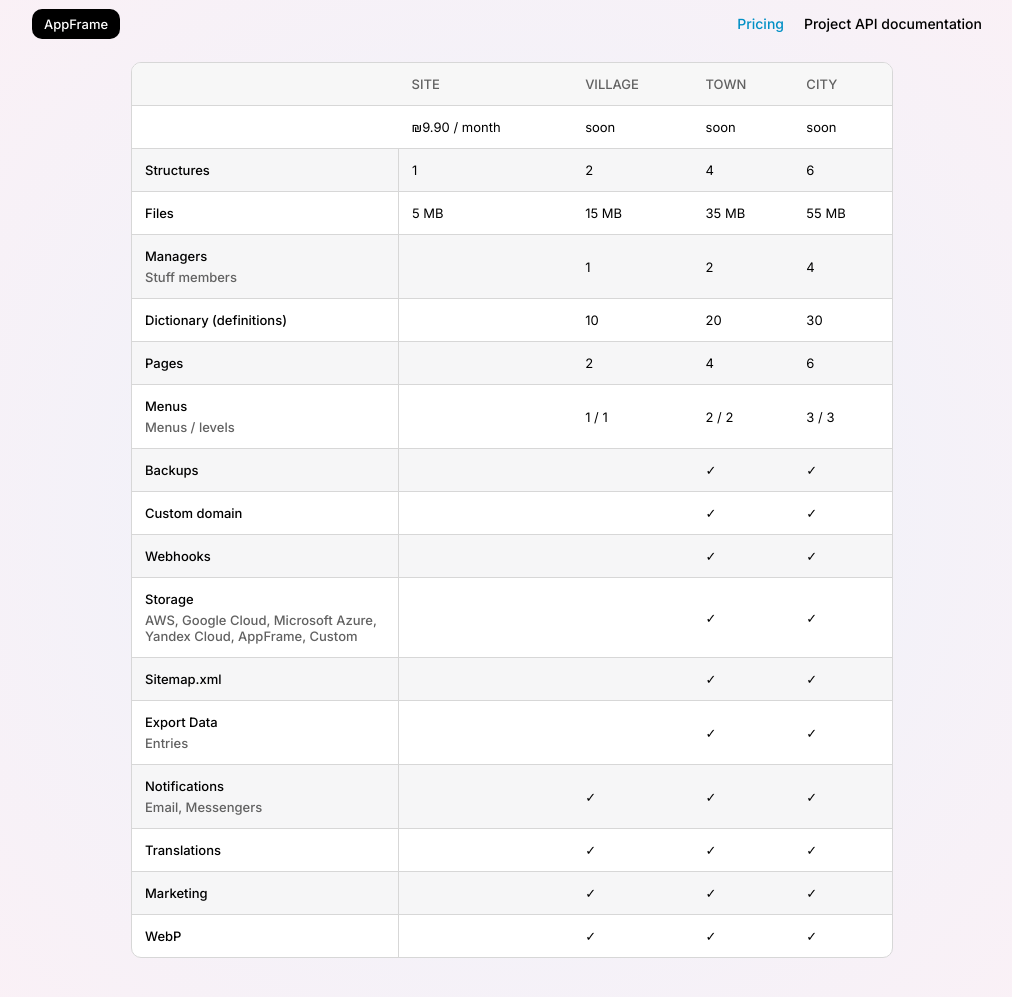
After one commit to appframe-co/home, a Node project: template src/views/pricing.liquid in a window 1280 px wide. The commit adds this page. Shown: the top 997 px of the page, without its empty margins (128-1140 px from the left). Run offline with Node 20 templates, Linux system fonts and the light colour scheme; the template is opened without the code that fills it, so the values that code supplies are empty.

Commit message:
pricing page

```diff
--- a/public/styles/global.css
+++ b/public/styles/global.css
@@ -21,56 +21,8 @@ a {
     text-decoration: none;
 }
 
-.container {
-    display: flex;
-    flex-direction: column;
-    height: 100%;
-    justify-content: center;
-    align-items: center;
+ul {
+    list-style: none;
+    padding: 0;
+    margin: 0;
 }
-
-.text {
-    width: 960px;
-    font-size: 80px;
-    font-weight: 700;
-    display: block;
-    word-break: break-word;
-    line-height: 100px;
-}
-
-.logo {
-    background-color: #008fc5;
-    color: #ffffff;
-    padding: 0 18px 13px;
-    border-radius: 10px;
-    overflow: hidden;
-}
-
-.lighweight {
-    font-weight: 400;
-}
-
-.actions {
-    width: 960px;
-    display: flex;
-    flex-direction: row;
-    gap: 15px;
-    font-size: 24px;
-    padding-top: 25px;
-    justify-content: end;
-    align-items: center;
-}
-
-.actions a {
-    color: #000000;
-    border: 2px solid #008fc5;
-    padding: 4px 12px;
-    border-radius: 6px;
-}
-.actions span {
-    font-size: 20px;
-}
-.actions a:hover {
-    background-color: #008fc5;
-    color: #ffffff;
-}
--- /dev/null
+++ b/public/styles/pricing.css
@@ -0,0 +1,101 @@
+.container {
+    display: flex;
+    flex-direction: column;
+    height: 100%;
+    justify-content: start;
+    align-items: center;
+}
+
+.logo {
+    background-color: #000000;
+    color: #ffffff;
+    height: 30px;
+    border-radius: 10px;
+    overflow: hidden;
+}
+.logo a {
+    color: #ffffff;
+    overflow: hidden;
+    font-weight: 500;
+    line-height: 30px;
+    display: block;
+    width: 100%;
+    padding: 0 12px;
+}
+
+.header {
+    width: 960px;
+    display: flex;
+    flex-direction: row;
+    justify-content: space-between;
+    align-items: center;
+    padding-bottom: 15px;
+}
+
+.links {
+    display: flex;
+    flex-direction: row;
+    gap: 20px;
+    font-size: 14px;
+    padding: 15px 10px;
+    justify-content: center;
+    align-items: center;
+    color: #000000;
+}
+
+.links li a {
+    color: #000000;
+    font-weight: 500;
+}
+.links li a:hover {
+    color: #008fc5;
+}
+.links li a.active {
+    color: #008fc5;
+}
+
+.table {
+    width: 760px;
+    text-align: left;
+    background-color: #fff;
+    border-radius: 10px;
+    border: 1px solid #d7d7d7;
+    overflow: hidden;
+}
+.table table {
+    width: 100%;
+    border-collapse: collapse;
+}
+.table th {
+    background-color: #f7f7f7;
+    color: #616161;
+    padding: 13px;
+    font-weight: 500;
+    text-transform: uppercase;
+}
+.table thead tr {
+    border-top: none;
+}
+.table tr {
+    height: 33px;
+    border-top: 1px solid #d7d7d7;
+}
+.table tr:nth-child(even) {
+    background-color: #f6f6f7;
+}
+.doc td {
+    padding: 13px;
+}
+.docName {
+    font-weight: 500;
+    border-right: 1px solid #d7d7d7;
+    word-wrap: break-word;
+    width: 240px;
+}
+.docName span {
+    display: block;
+}
+.docNameInfo {
+    color: #616161;
+    padding-top: 5px;
+}
--- /dev/null
+++ b/src/views/pricing.liquid
@@ -0,0 +1,185 @@
+<!DOCTYPE html>
+<html lang="en">
+  <head>
+    <meta charset="UTF-8">
+    <meta name="viewport" content="width=device-width, initial-scale=1.0">
+    <title>Pricing | AppFrame</title>
+    <link rel="stylesheet" href="./styles/global.css">
+    <link rel="stylesheet" href="./styles/pricing.css">
+    <link rel="preconnect" href="https://fonts.googleapis.com">
+    <link
+      rel="preconnect"
+      href="https://fonts.gstatic.com"
+      crossorigin>
+    <link href="https://fonts.googleapis.com/css2?family=Inter:wght@400;500;700&display=swap" rel="stylesheet">
+  </head>
+  <body>
+    <div class="container">
+      <div class="header">
+        <div class="logo">
+          <a href="/"><span>AppFrame</span></a>
+        </div>
+        <ul class="links">
+          <li><a href="/pricing" class="active">Pricing</a></li>
+          <li><a href="/docs/api/project-rest">Project API documentation</a></li>
+        </ul>
+      </div>
+      <div class="table">
+        <table>
+          <thead>
+            <tr>
+                <th></th>
+                <th>Site</th>
+                <th>Village</th>
+                <th>Town</th>
+                <th>City</th>
+            </tr>
+          </thead>
+          <tbody>
+              <tr class="doc">
+                  <td></td>
+                  <td>₪9.90 / month</td>
+                  <td>soon</td>
+                  <td>soon</td>
+                  <td>soon</td>
+              </tr>
+
+              <tr class="doc">
+                  <td class="docName">Structures</td>
+                  <td>1</td>
+                  <td>2</td>
+                  <td>4</td>
+                  <td>6</td>
+              </tr>
+              <tr class="doc">
+                  <td class="docName">Files</td>
+                  <td>5 MB</td>
+                  <td>15 MB</td>
+                  <td>35 MB</td>
+                  <td>55 MB</td>
+              </tr>
+              <tr class="doc">
+                  <td class="docName">
+                      <span>Managers</span>
+                      <span class="docNameInfo">Stuff members</span>
+                  </td>
+                  <td></td>
+                  <td>1</td>
+                  <td>2</td>
+                  <td>4</td>
+              </tr>
+              <tr class="doc">
+                  <td class="docName">Dictionary (definitions)</td>
+                  <td></td>
+                  <td>10</td>
+                  <td>20</td>
+                  <td>30</td>
+              </tr>
+              <tr class="doc">
+                  <td class="docName">Pages</td>
+                  <td></td>
+                  <td>2</td>
+                  <td>4</td>
+                  <td>6</td>
+              </tr>
+              <tr class="doc">
+                  <td class="docName">
+                      <span>Menus</span>
+                      <span class="docNameInfo">Menus / levels</span>
+                  </td>
+                  <td></td>
+                  <td>1 / 1</td>
+                  <td>2 / 2</td>
+                  <td>3 / 3</td>
+              </tr>
+              <tr class="doc">
+                  <td class="docName">Backups</td>
+                  <td></td>
+                  <td></td>
+                  <td>&#10003;</td>
+                  <td>&#10003;</td>
+              </tr>
+              <tr class="doc">
+                  <td class="docName">Custom domain</td>
+                  <td></td>
+                  <td></td>
+                  <td>&#10003;</td>
+                  <td>&#10003;</td>
+              </tr>
+              <tr class="doc">
+                  <td class="docName">Webhooks</td>
+                  <td></td>
+                  <td></td>
+                  <td>&#10003;</td>
+                  <td>&#10003;</td>
+              </tr>
+              <tr class="doc">
+                  <td class="docName">
+                      <span>Storage</span>
+                      <span class="docNameInfo">AWS, Google Cloud, Microsoft Azure, Yandex Cloud, AppFrame, Custom</span>
+                  </td>
+                  <td></td>
+                  <td></td>
+                  <td>&#10003;</td>
+                  <td>&#10003;</td>
+              </tr>
+              <tr class="doc">
+                  <td class="docName">Sitemap.xml</td>
+                  <td></td>
+                  <td></td>
+                  <td>&#10003;</td>
+                  <td>&#10003;</td>
+              </tr>
+              <tr class="doc">
+                  <td class="docName">
+                      <span>Export Data</span>
+                      <span class="docNameInfo">Entries</span>
+                  </td>
+                  <td></td>
+                  <td></td>
+                  <td>&#10003;</td>
+                  <td>&#10003;</td>
+              </tr>
+              <tr class="doc">
+                  <td class="docName">
+                      <span>Notifications</span>
+                      <span class="docNameInfo">Email, Messengers</span>
+                  </td>
+                  <td></td>
+                  <td>&#10003;</td>
+                  <td>&#10003;</td>
+                  <td>&#10003;</td>
+              </tr>
+              <tr class="doc">
+                  <td class="docName">
+                      <span>Translations</span>
+                  </td>
+                  <td></td>
+                  <td>&#10003;</td>
+                  <td>&#10003;</td>
+                  <td>&#10003;</td>
+              </tr>
+              <tr class="doc">
+                  <td class="docName">
+                      <span>Marketing</span>
+                  </td>
+                  <td></td>
+                  <td>&#10003;</td>
+                  <td>&#10003;</td>
+                  <td>&#10003;</td>
+              </tr>
+              <tr class="doc">
+                  <td class="docName">
+                      <span>WebP</span>
+                  </td>
+                  <td></td>
+                  <td>&#10003;</td>
+                  <td>&#10003;</td>
+                  <td>&#10003;</td>
+              </tr>
+          </tbody>
+        </table>
+      </div>
+    </div>
+  </body>
+</html>
```
Also changed, not shown: public/styles/index.css (added, +84 -0 lines), src/routes/index.ts (+7 -0 lines), src/views/index.liquid (+10 -2 lines).
